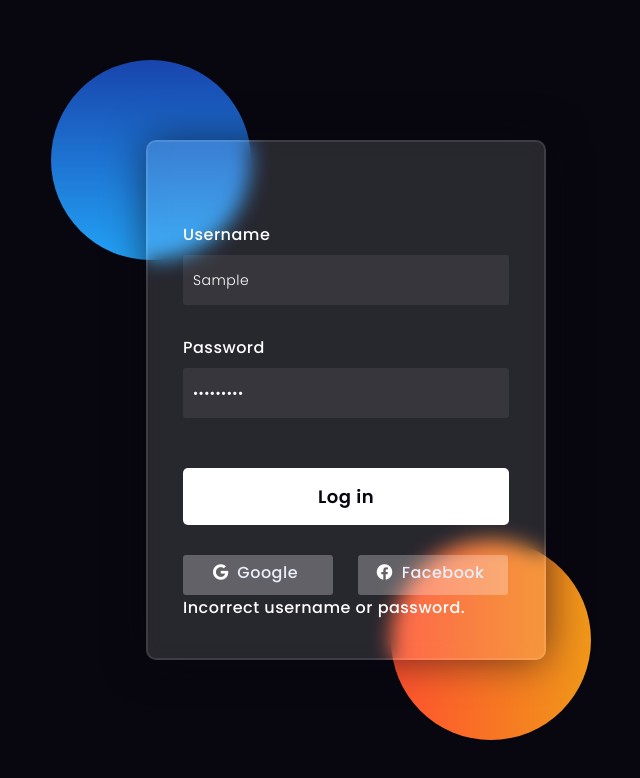
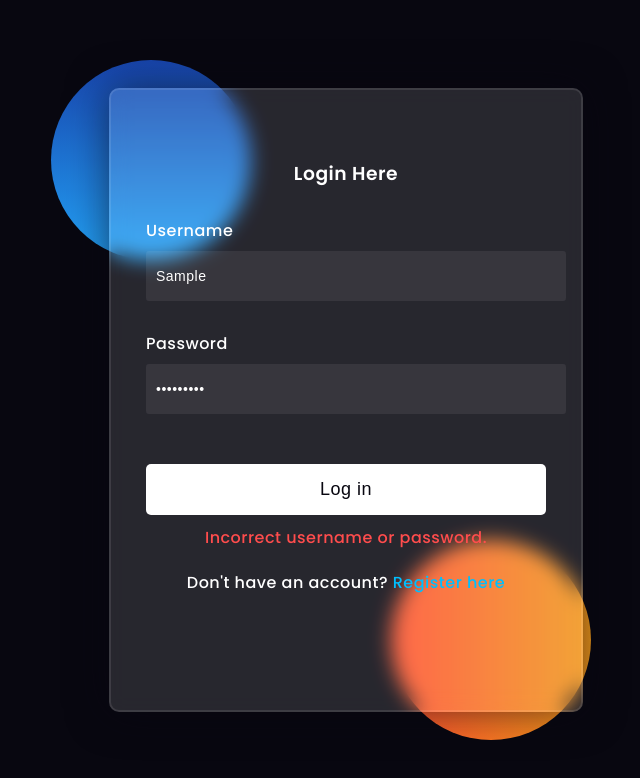
Before and after one commit to MarkAnthonyMagtoto0311/anthony, a plain HTML site: page index.html in a window 1280 px wide. Both pictures are taken after typing "Sample", "Sample123" into the empty fields and a click on the button "Log in". Shown: the whole page, without its empty margins (294-934 px from the left). Drawn offline with Linux system fonts and the light colour scheme.

Commit message:
Update index.html

```diff
--- a/index.html
+++ b/index.html
@@ -1,63 +1,44 @@
 <!DOCTYPE html>
-<html lang="en" >
-
-
+<html lang="en">
 <head>
-
-    <title>Magtoto, Mark Anthony M.</title>
-
-    <link rel="preconnect" href="https://fonts.gstatic.com">
-    <link rel="stylesheet" href="https://cdnjs.cloudflare.com/ajax/libs/font-awesome/5.15.4/css/all.min.css">
-    <link href="https://fonts.googleapis.com/css2?family=Poppins:wght@300;500;600&display=swap" rel="stylesheet">
-
-    <style media="screen">
-      *,
-*:before,
-*:after{
-    padding: 0;
-    margin: 0;
-    box-sizing: border-box;
+  <meta charset="UTF-8" />
+  <title>Login Page</title>
+  <link href="https://fonts.googleapis.com/css2?family=Poppins:wght@300;500;600&display=swap" rel="stylesheet" />
+  <style>
+    body {
+      background-color: #080710;
+      font-family: 'Poppins', sans-serif;
     }
-body{
-    background-color: #080710;
-}
-.background{
+    .background {
       width: 430px;
       height: 520px;
       position: absolute;
-    transform: translate(-50%,-50%);
+      transform: translate(-50%, -50%);
       left: 50%;
       top: 50%;
     }
-.background .shape{
+    .shape {
       height: 200px;
       width: 200px;
       position: absolute;
       border-radius: 50%;
     }
-.shape:first-child{
-    background: linear-gradient(
-        #1845ad,
-        #23a2f6
-    );
+    .shape:first-child {
+      background: linear-gradient(#1845ad, #23a2f6);
       left: -80px;
       top: -80px;
     }
-.shape:last-child{
-    background: linear-gradient(
-        to right,
-        #ff512f,
-        #f09819
-    );
+    .shape:last-child {
+      background: linear-gradient(to right, #ff512f, #f09819);
       right: -30px;
       bottom: -80px;
     }
-form{
+    form {
       height: 520px;
       width: 400px;
       background-color: rgba(255,255,255,0.13);
       position: absolute;
-    transform: translate(-50%,-50%);
+      transform: translate(-50%, -50%);
       top: 50%;
       left: 50%;
       border-radius: 10px;
@@ -66,77 +47,57 @@ form{
       box-shadow: 0 0 40px rgba(8,7,16,0.6);
       padding: 50px 35px;
     }
-form *{
-    font-family: 'Poppins',sans-serif;
-    color: #ffffff;
+    form * {
+      color: #fff;
       letter-spacing: 0.5px;
       outline: none;
       border: none;
     }
-form h3{
-    font-size: 32px;
-    font-weight: 500;
-    line-height: 42px;
+    form h3 {
       text-align: center;
+      margin-bottom: 20px;
     }
-
-label{
+    label {
       display: block;
       margin-top: 30px;
       font-size: 16px;
-    font-weight: 500;
     }
-input{
-    display: block;
+    input {
+      width: 100%;
       height: 50px;
-    width: 100%;
+      margin-top: 8px;
+      padding: 0 10px;
       background-color: rgba(255,255,255,0.07);
       border-radius: 3px;
-    padding: 0 10px;
-    margin-top: 8px;
       font-size: 14px;
-    font-weight: 300;
     }
-::placeholder{
-    color: #e5e5e5;
-}
-button{
+    button {
       margin-top: 50px;
       width: 100%;
-    background-color: #ffffff;
+      padding: 15px;
+      background-color: #fff;
       color: #080710;
-    padding: 15px 0;
       font-size: 18px;
-    font-weight: 600;
       border-radius: 5px;
       cursor: pointer;
     }
-.social{
-  margin-top: 30px;
-  display: flex;
+    .register-link {
+      text-align: center;
+      margin-top: 20px;
     }
-.social div{
-  background: red;
-  width: 150px;
-  border-radius: 3px;
-  padding: 5px 10px 10px 5px;
-  background-color: rgba(255,255,255,0.27);
-  color: #eaf0fb;
+    .register-link a {
+      color: #00bfff;
+      text-decoration: none;
+    }
+    .register-link a:hover {
+      text-decoration: underline;
+    }
+    .timer, #errorMsg {
+      color: #ff4d4d;
       text-align: center;
+      margin-top: 10px;
     }
-.social div:hover{
-  background-color: rgba(255,255,255,0.47);
-}
-.social .fb{
-  margin-left: 25px;
-}
-.social i{
-  margin-right: 4px;
-}
-
   </style>
-
-
 </head>
 <body>
 
@@ -144,46 +105,44 @@ button{
     <div class="shape"></div>
     <div class="shape"></div>
   </div>
-  <div class="login-container">
-    <form id="login-form" onsubmit="return validateLogin(event)">
+
+  <form onsubmit="validateLogin(event)">
+    <h3>Login Here</h3>
     <label for="username">Username</label>
-        <input type="text" id="username" placeholder="Username" required>
+    <input type="text" id="username" placeholder="Username" required />
+
     <label for="password">Password</label>
-        <input type="password" id="password" placeholder="Password" required>
+    <input type="password" id="password" placeholder="Password" required />
+
     <button type="submit" id="loginbutton">Log in</button>
     <div id="cooldown-timer" class="timer"></div>
-        <div class="social">
-            <div class="go"><i class="fab fa-google"></i> Google</div>
-            <div class="fb"><i class="fab fa-facebook"></i> Facebook</div>
+    <p id="errorMsg"></p>
+
+    <div class="register-link">
+      <p>Don't have an account? <a href="register.html">Register here</a></p>
     </div>
-        <p id="errorMsg"></p>
   </form>
-</div>
 
   <script>
     let attempts = 0;
     let isCooldown = false;
-    let countdownInterval;
 
-    // Validate login
     function validateLogin(event) {
       event.preventDefault();
-
       const username = document.getElementById("username").value;
       const password = document.getElementById("password").value;
       const errorMsg = document.getElementById("errorMsg");
       const loginButton = document.getElementById("loginbutton");
-
-        const validUsername = "admin123";
-        const validPassword = "admin123";
 
       if (isCooldown) {
         errorMsg.textContent = "You must wait before trying again.";
         return false;
       }
 
-        if (username === validUsername && password === validPassword) {
-            window.location.href = "Home Page.html"; // Redirect to home page
+      const userData = JSON.parse(localStorage.getItem("registeredUser"));
+
+      if (userData && username === userData.username && password === userData.password) {
+        window.location.href = "Home Page.html";
       } else {
         attempts++;
         errorMsg.textContent = "Incorrect username or password.";
@@ -195,34 +154,26 @@ button{
       }
     }
 
-    // Start cooldown timer
     function startCooldown(seconds) {
-        let remainingTime = seconds;
+      let remaining = seconds;
       const cooldownTimer = document.getElementById("cooldown-timer");
-        cooldownTimer.innerText = `Please wait: ${remainingTime} seconds`;
-
+      cooldownTimer.textContent = `Please wait: ${remaining} seconds`;
       isCooldown = true;
 
-        countdownInterval = setInterval(() => {
-            remainingTime--;
-            if (remainingTime <= 0) {
-                clearInterval(countdownInterval);
+      const interval = setInterval(() => {
+        remaining--;
+        if (remaining <= 0) {
+          clearInterval(interval);
           isCooldown = false;
           attempts = 0;
-                cooldownTimer.innerText = "";
+          cooldownTimer.textContent = "";
+          document.getElementById("loginbutton").disabled = false;
           document.getElementById("errorMsg").textContent = "";
-                document.getElementById("loginbutton").disabled = false;
         } else {
-                cooldownTimer.innerText = `Please wait: ${remainingTime} seconds`;
+          cooldownTimer.textContent = `Please wait: ${remaining} seconds`;
         }
       }, 1000);
     }
   </script>
-
-
-
-
-
-
 </body>
 </html>
```
Lines whose indentation alone changed are shown as unchanged.
